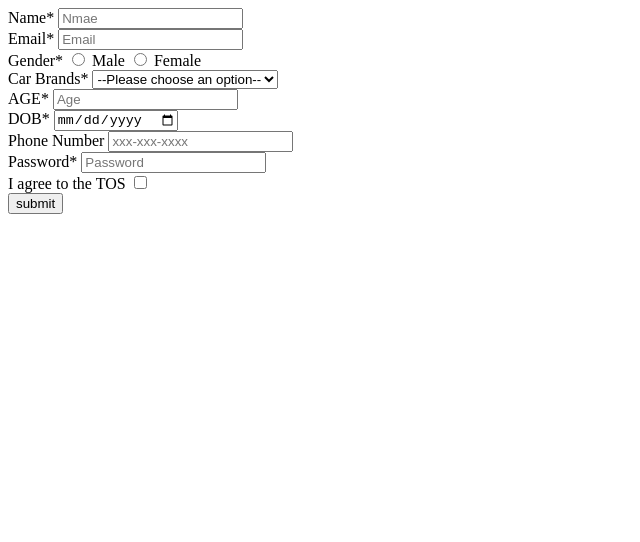
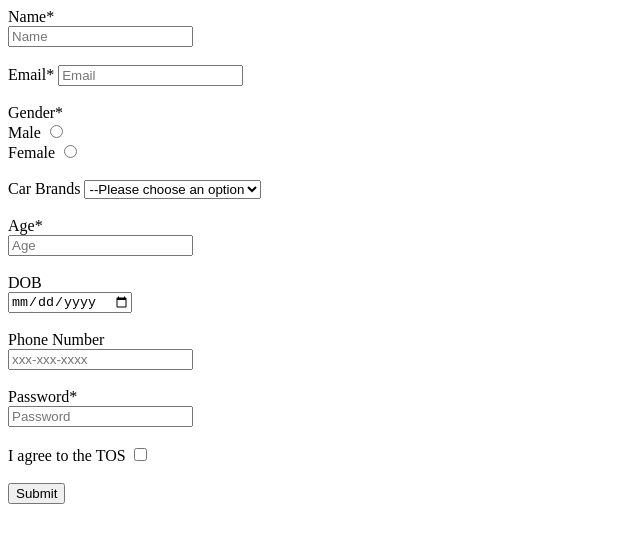
Before and after one commit to acciojob/signup-form-car-AKASHLAD01, a website: page main.html in a window 1280 px wide. Shown: the whole page, without its empty margins (0-640 px from the left). Drawn offline with Linux system fonts and the light colour scheme.

Commit message:
created a submission

```diff
--- a/main.html
+++ b/main.html
@@ -7,57 +7,74 @@
 </head>
 
 <body>
-<form method="post">
+	   <form method="post">
+    <div>
 
-		<label for="name">Name*</label>
-		<input type="text" id="name" placeholder="Nmae" required><br>
+        <label for="name">Name*</label><br>
+        <input type="name" id="name" name="name"   placeholder="Name" required>
+    </div>
+    <br>
+    <div>
+    <label for="email">Email*</label>
+    <input type="email" id="email" name="email" placeholder="Email"  required>
+   </div>
+    <br>
+    <div>
 
-		<label for="email">Email*</label>
-		<input type="email" id="email" placeholder="Email" required><br>
+        <label for="Gender">Gender*</label><br>
+        <label for="gender_m">Male</label>
+      <input type="radio"   id="gender_m"   name="gender" required >
+        <br>
 
-		<label for="gender">Gender*</label>
-		<input type="radio" id="gender_m" name="gender" required>
-		<label for="gender_m">Male</label>
-		<input type="radio" name="gender" id="gender_f" required>
-		<label for="gender_f">Female</label><br>
+        <label for="gender_f">Female</label>
+      <input type="radio"  name="gender"  id="gender_f"  required><br>
+    </div>
+    <br>
+    <div>
+        <label for="cars">Car Brands</label>
+        <select name="cars" id="cars" required>
+            <option value="disabled selected">--Please choose an option</option>
+            <option value="Audi">Audi</option>
+            <option value="BMW">BMW</option>
+            <option value="Mercedez">Mercedez</option>
+        </select>
+    </div>
+    <br>
+    <div>
+        <label for="age">Age*</label><br>
+        <input type="number" id="age" name="age" placeholder="Age" required>
 
-		<label for="cars">Car Brands*</label>
-		<select id="cars" required>
-			<option value="" disabled selected>--Please choose an option--</option>
-			<option value="bmv">BMW</option>
-			<option value="audi">AUDI</option>
-			<option value="mercedez">MERCEDEZ</option>
+    </div>
+    <br>
+    <div>
+        <label for="dob">DOB</label><br>
+        <input type="date" name="dob" id="dob"  placeholder="DOB">
+    </div>
+    <br>
 
-		</select><br>
+    <div>
+        <label for="tel">Phone Number</label><br>
+        <input type="tel" id="tel" name="tel" placeholder="xxx-xxx-xxxx" >
+    </div>
+    <br>
+    <div>
+        <label for="password">Password*</label> <br>
+        <input type="password" id="password" name="password" placeholder="Password" required >
+    </div>
 
-		<label for="age">AGE*</label>
-		<input type="number" id="age" placeholder="Age" required> <br>
+    <br>
+    <div>
+        <label for="tos"> I  agree to the TOS </label>
+        <input type="checkbox" name="tos" id="tos" required> <br>
+    </div>
 
-		<label for="dob">DOB*</label>
-		<input type="date" id="dob" required> <br>
-
-		<label for="tel">Phone Number</label>
-		<input type="tel" id="tel" placeholder="xxx-xxx-xxxx"><br>
-
-		<label for="password">Password*</label>
-
-
-		<input type="password" id="password"  name="password" placeholder="Password" required><br>
+    <br>
+    <div>
+       <button type="submit">Submit</button>
+    </div>
 
 
 
-		<label for="tos">I agree to the TOS </label>
-		<input type="checkbox"  name="" id="tos"  required ><br>
-
-		<input type="submit" value="submit">
-
-
-
-
-
-
-
-	</form>
 
 	<!-- the entire body must be written by student -->
     <script type="text/javascript" src="./script.js">
```
